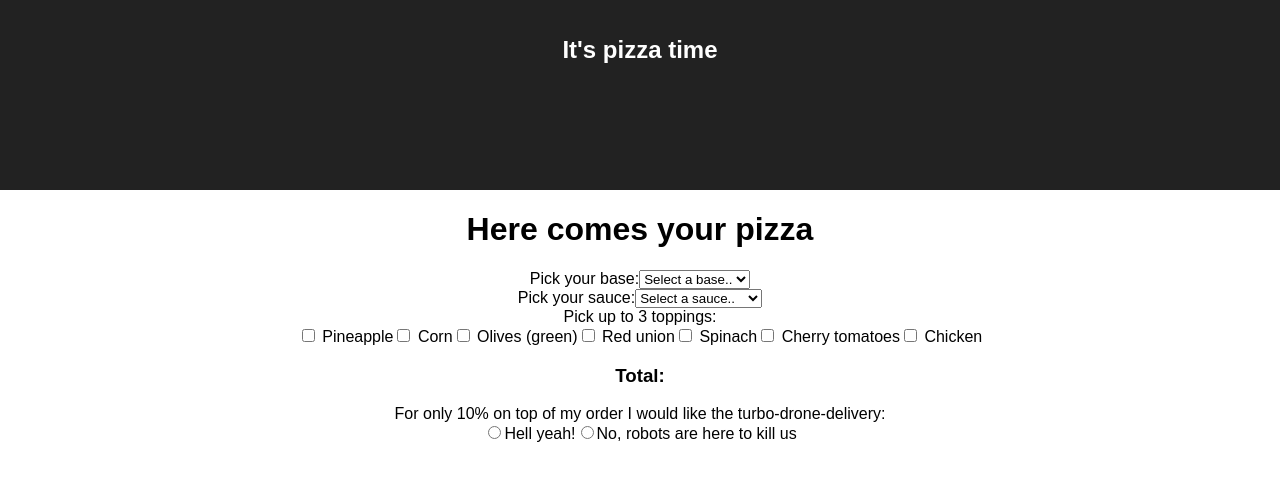
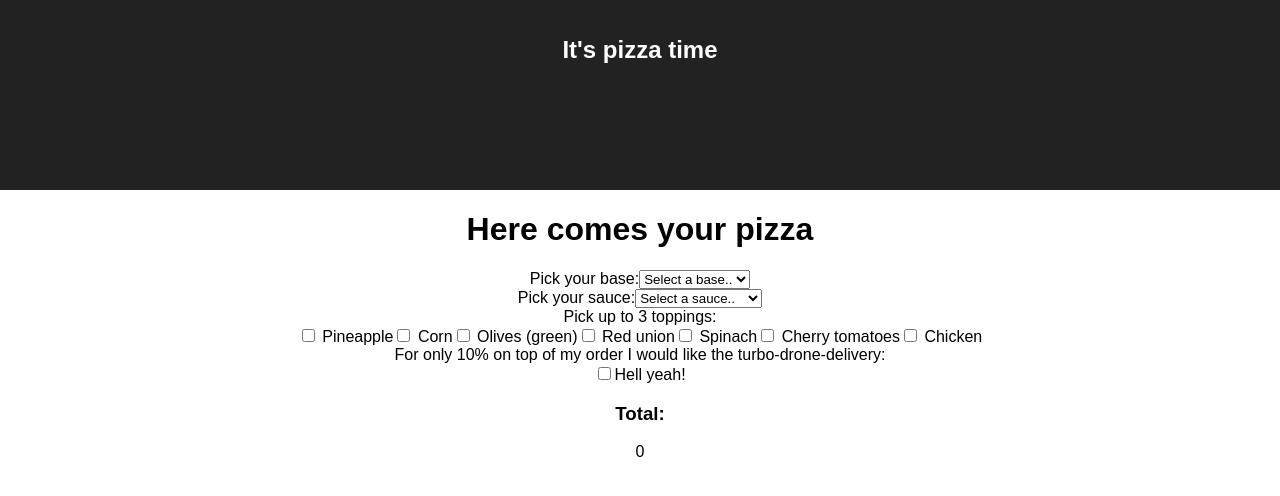
Before and after one commit to Hlupi/pizza-configurator, a React (Create React App) app: page / in a window 1280 px wide. Shown: the top 496 px of the page. Built offline with nearby package versions, Linux system fonts and the light colour scheme.

Commit message:
User can select all the options and see the price on the screen

```diff
--- a/src/actions/index.js
+++ b/src/actions/index.js
@@ -2,6 +2,8 @@ export const ADD_BASE = 'ADD_BASE'
 export const ADD_SAUCE = 'ADD_SAUCE'
 export const ADD_TOPPING = 'ADD_TOPPING'
 export const ADD_TURBO_DELIEVERY = 'ADD_TURBO_DELIEVERY'
+export const REMOVE_TOPPING = 'REMOVE_TOPPING'
+export const REMOVE_TURBO_DELIEVERY = 'REMOVE_TURBO_DELIEVERY'
 
 export const addBase = (base) => {
   return {
@@ -24,9 +26,22 @@ export const addTopping = (topping) => {
   }
 }
 
+export const removeTopping = (topping) => {
+  return {
+    type: REMOVE_TOPPING,
+    payload: topping
+  }
+}
+
 export const addTurboDelievery = (choice) => {
   return {
     type: ADD_TURBO_DELIEVERY,
     payload: choice
   }
 }
+export const removeTurboDelievery = (choice) => {
+  return {
+    type: REMOVE_TURBO_DELIEVERY,
+    payload: choice
+  }
+}
--- a/src/components/Base.js
+++ b/src/components/Base.js
@@ -7,8 +7,8 @@ const baseTypes = ["25cm NY Style", "30cm NY Style", "35cm NY Style", "20cm NY S
 class Base extends PureComponent {
 
   handleChange = (event) => {
-    console.log("THIS IS MY HANDLE CHANGE base BEING CALLED")
-    console.log(event.target.value)
+    // console.log("THIS IS MY HANDLE CHANGE base BEING CALLED")
+    // console.log(event.target.value)
     this.props.addBase(event.target.value)
   }
 
@@ -33,7 +33,7 @@ class Base extends PureComponent {
 
 const mapStateToProps = (state) => {
   return {
-    base: state.base,
+    pizza: state.pizza
   }
 }
 
--- a/src/components/PizzaContainer.js
+++ b/src/components/PizzaContainer.js
@@ -15,8 +15,9 @@ class PizzaContainer extends PureComponent {
         <Base />
         <Sauce />
         <Toppings />
+        <TurboDelievery />
         <Price />
-        <TurboDelievery />
+
 
       </div>
     );
--- a/src/components/Price.js
+++ b/src/components/Price.js
@@ -3,15 +3,28 @@ import { connect } from 'react-redux'
 
 
 
+class Price extends PureComponent {
+  totalPrice() {
+    const baseMoney = this.props.pizza.base ? this.props.pizza.basePrice : 0
+    // console.log(baseMoney)
+    const sauceMoney = this.props.pizza.sauce ? this.props.pizza.saucePrice : 0
+    // console.log(sauceMoney)
+    const toppingMoney = this.props.pizza.topping ? this.props.pizza.toppinPrice : 0
+    // console.log(toppingMoney)
+    const turboMoney = this.props.pizza.turbo ? this.props.pizza.turboPrice : 0
+    // console.log(turboMoney)
+    const pizzaMoney = baseMoney + sauceMoney + toppingMoney
+    // console.log(pizzaMoney)
+    return pizzaMoney + (pizzaMoney * turboMoney)
+  }
 
-class Price extends PureComponent {
   render() {
 
     return (
 
       <div>
         <h3>Total:</h3>
-        <p></p>
+        <p>{this.totalPrice()}</p>
       </div>
     );
   }
@@ -19,7 +32,7 @@ class Price extends PureComponent {
 
 const mapStateToProps = (state) => {
   return {
-    price: state.price
+    pizza: state.pizza
   }
 }
 
--- a/src/components/Sauce.js
+++ b/src/components/Sauce.js
@@ -7,8 +7,8 @@ const sauceTypes = ["White sauce", "Red sauce", "Double red sauce", "Mix it up"]
 class Sauce extends PureComponent {
 
   handleChange = (event) => {
-    console.log("THIS IS MY HANDLE CHANGE sauce BEING CALLED")
-    console.log(event.target.value)
+    // console.log("THIS IS MY HANDLE CHANGE sauce BEING CALLED")
+    // console.log(event.target.value)
     this.props.addSauce(event.target.value)
   }
 
@@ -35,7 +35,7 @@ class Sauce extends PureComponent {
 
 const mapStateToProps = (state) => {
   return {
-    sauce: state.sauce
+    pizza: state.pizza
   }
 }
 
--- a/src/components/Toppings.js
+++ b/src/components/Toppings.js
@@ -1,6 +1,6 @@
 import React, { PureComponent } from 'react';
 import { connect } from 'react-redux'
-import { addTopping } from '../actions/index'
+import { addTopping, removeTopping } from '../actions/index'
 
 const toppingTypes = [
   "Pineapple",
@@ -15,9 +15,13 @@ const toppingTypes = [
 class Toppings extends PureComponent {
 
   handleOnSelect = (event) => {
-    console.log("THIS IS MY HANDLE CHANGE topping BEING CALLED")
-    console.log(event.target.value)
-    this.props.addTopping(event.target.value)
+    // console.log("THIS IS MY HANDLE CHANGE topping BEING CALLED")
+    // console.log(event.target.value)
+    if(event.target.checked) {
+      this.props.addTopping(event.target.value)
+    } else {
+      this.props.removeTopping(event.target.value)
+    }
   }
 
 
@@ -42,8 +46,8 @@ class Toppings extends PureComponent {
 
 const mapStateToProps = (state) => {
   return {
-    topping: state.topping
+    pizza: state.pizza
   }
 }
 
-export default connect(mapStateToProps, { addTopping })(Toppings)
+export default connect(mapStateToProps, { addTopping, removeTopping })(Toppings)
--- a/src/components/TurboDelievery.js
+++ b/src/components/TurboDelievery.js
@@ -1,15 +1,19 @@
 import React, { PureComponent } from 'react';
 import { connect } from 'react-redux'
-import { addTurboDelievery } from '../actions/index'
+import { addTurboDelievery, removeTurboDelievery } from '../actions/index'
 
-const delievryOptions = ["Hell yeah!", "No, robots are here to kill us"]
+const delievryOptions = ["Hell yeah!"]
 
 class TurboDelievery extends PureComponent {
 
   handleOnSelect = (event) => {
-    console.log("THIS IS MY HANDLE CHANGE turbo delievery BEING CALLED")
-    console.log(event.target.value)
-    this.props.addTurboDelievery(event.target.value)
+    // console.log("THIS IS MY HANDLE CHANGE turbo delievery BEING CALLED")
+    // console.log(event.target.value)
+    if(event.target.checked) {
+      this.props.addTurboDelievery(event.target.value)
+    } else {
+      this.props.removeTurboDelievery(event.target.value)
+    }
   }
 
 
@@ -20,7 +24,7 @@ class TurboDelievery extends PureComponent {
           <label>For only 10% on top of my order I would like the turbo-drone-delivery:</label>
           <div className="radio-group" onChange={this.handleOnSelect}> {
             delievryOptions.map(delievryOption => {
-              return (<label key={delievryOption}><input className="form-radio" name={delievryOption} value={delievryOption} type="radio" />{delievryOption}</label>)
+              return (<label key={delievryOption}><input className="form-checkbox" name={delievryOption} value={delievryOption} type="checkbox" />{delievryOption}</label>)
             })
           }
           </div>
@@ -32,8 +36,8 @@ class TurboDelievery extends PureComponent {
 
 const mapStateToProps = (state) => {
   return {
-    price: state.price
+    pizza: state.pizza
   }
 }
 
-export default connect(mapStateToProps, {addTurboDelievery})(TurboDelievery);
+export default connect(mapStateToProps, { addTurboDelievery, removeTurboDelievery })(TurboDelievery);
--- a/src/reducers/pizza.js
+++ b/src/reducers/pizza.js
@@ -1,12 +1,15 @@
-import { ADD_BASE, ADD_SAUCE, ADD_TOPPING, ADD_TURBO_DELIEVERY } from '../actions/index'
-import { baseCost, sauceCost, toppingCost, turboCost } from './PizzaOptionsPrices'
+import { ADD_BASE, ADD_SAUCE, ADD_TOPPING, REMOVE_TOPPING, ADD_TURBO_DELIEVERY, REMOVE_TURBO_DELIEVERY } from '../actions/index'
+import { baseCost, sauceCost, toppingCost, turboCost } from '../PizzaOptionsPrices'
 
 const initialState = {
   base: '',
+  basePrice: 0,
   sauce: '',
+  saucePrice: 0,
   topping: [],
+  toppinPrice: 0,
   turbo: '',
-  price: 0
+  turboPrice: 0
 }
 
 export default function(state = initialState, action = {}) {
@@ -15,14 +18,14 @@ export default function(state = initialState, action = {}) {
     return {
       ...state,
       base: state.base = action.payload,
-      price: state.price += baseCost[action.payload]
+      basePrice: state.basePrice = baseCost[action.payload]
     }
 
   case ADD_SAUCE:
     return {
       ...state,
       sauce: state.sauce = action.payload,
-      price: state.price += sauceCost[action.payload]
+      saucePrice: state.saucePrice = sauceCost[action.payload]
     }
 
   case ADD_TOPPING:
@@ -30,7 +33,7 @@ export default function(state = initialState, action = {}) {
       return {
         ...state,
         topping: state.topping.concat(action.payload),
-        price: state.price += toppingCost[action.payload]
+        toppinPrice: state.toppinPrice += toppingCost[action.payload]
       }
     }
     else {
@@ -38,11 +41,24 @@ export default function(state = initialState, action = {}) {
       return {...state}
     }
 
+  case REMOVE_TOPPING :
+    return {
+      ...state,
+      topping: state.topping.filter(topping => topping !== action.payload),
+      toppinPrice: state.toppinPrice -= toppingCost[action.payload]
+    }
+
   case ADD_TURBO_DELIEVERY:
     return {
       ...state,
       turbo: state.turbo = action.payload,
-      price: state.price += state.price * turboCost[action.payload]
+      turboPrice: state.turboPrice + turboCost[action.payload]
+    }
+  case REMOVE_TURBO_DELIEVERY:
+    return {
+      ...state,
+      turbo: state.turbo = action.payload,
+      turboPrice: state.turboPrice - turboCost[action.payload]
 
     }
   default:
```
Also changed, not shown: src/PizzaOptionsPrices.js (renamed from src/reducers/PizzaOptionsPrices.js).
